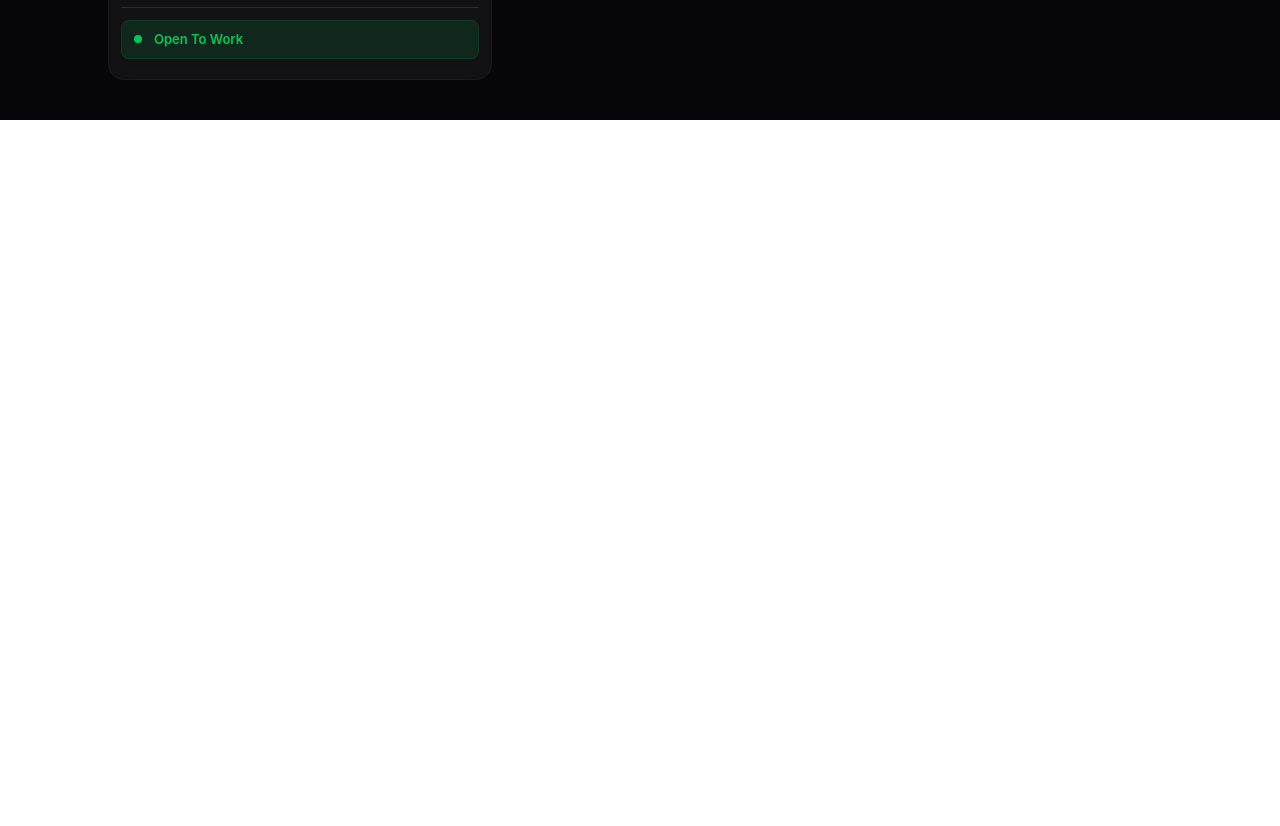
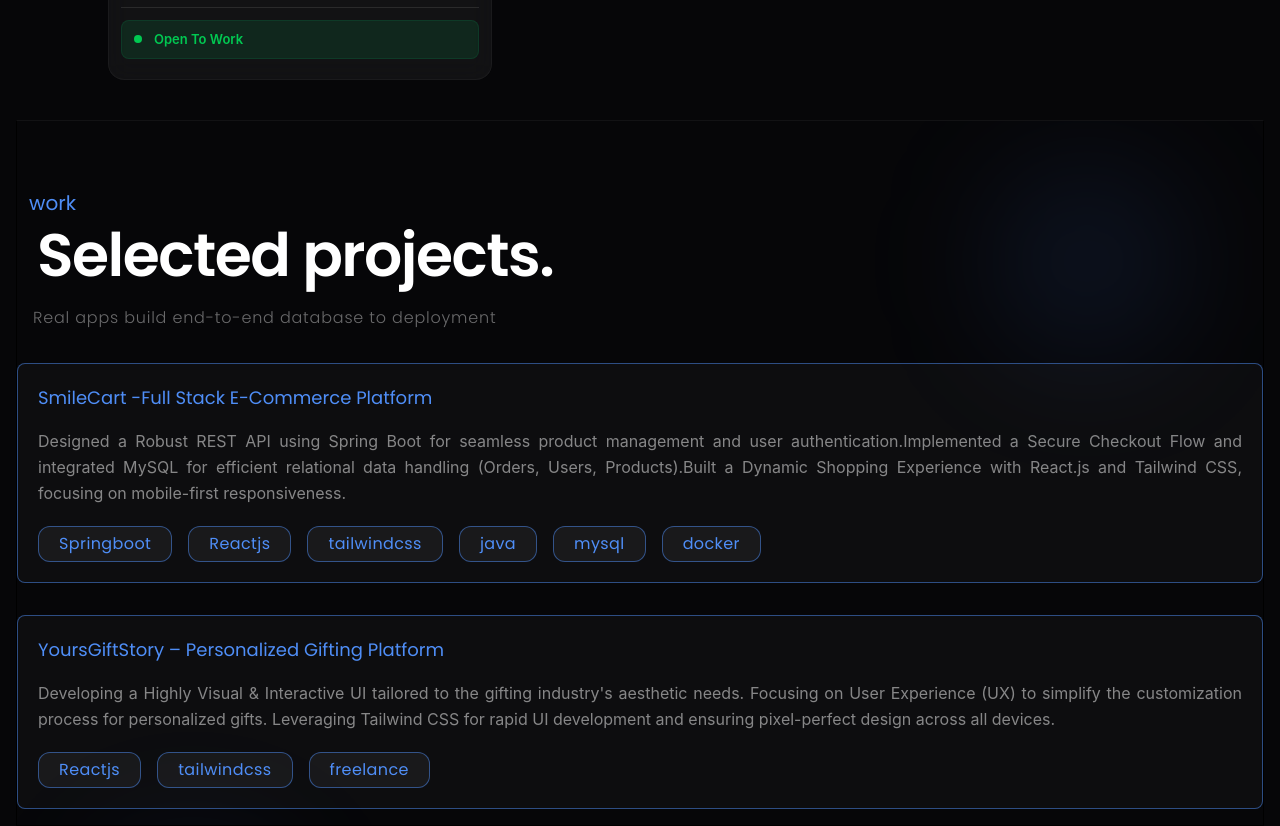
Before and after one commit to Yashwanthkumar-dev/yashwanth-portfolio, a React (Vite) app in the folder my-portfolio/: page / in a window 1280 px wide. Shown: the part 1822-2648 px from the top of the page. Before the commit the page ends 1942 px from the top, so only its background shows below. Built offline with nearby package versions, Linux system fonts and the light colour scheme.

Commit message:
completed my projectsection

```diff
--- a/my-portfolio/src/App.jsx
+++ b/my-portfolio/src/App.jsx
@@ -154,22 +154,22 @@ function App() {
             <div className="mt-20">
               <p className="font-poppins text-white/40 xl:text-xl xl:leading-relaxed text-justify mx-4">
                 <span className="text-white/80">
-                  Java Full Stack Developer | Scalable Systems & Seamless
-                  UIs.
-                </span> I build high-performance products with a focus on clean
+                  Java Full Stack Developer | Scalable Systems & Seamless UIs.
+                </span>{" "}
+                I build high-performance products with a focus on clean
                 architecture and user-centric design.
-                <br/>
                 <br />
-                 <span  className="text-accent">Based in Tamil Nadu,</span> I’m
+                <br />
+                <span className="text-accent">Based in Tamil Nadu,</span> I’m
                 passionate about the full development lifecycle—from solid
                 database design to responsive frontends.
                 <br />
-                <br />
-                I believe in code that
-                is as readable as it is functional, <span className="text-white/80">built to grow as your
-                business does.</span>
+                <br />I believe in code that is as readable as it is functional,{" "}
+                <span className="text-white/80">
+                  built to grow as your business does.
+                </span>
               </p>
-              <ul className="text-white font-poppins mt-4 capitalize flex items-center gap-x-12 flex-wrap  overflow-hidden mx-4 space-y-3">
+              <ul className="text-white font-poppins mt-10 capitalize flex items-center gap-x-12 flex-wrap  overflow-hidden mx-4 space-y-3">
                 <li className="bg-white/5 px-5 py-2 rounded-xl text-white/20 border border-white/10 text-[13px] transition duration-700 hover:text-accent hover:border-accent cursor-pointer">
                   clean code
                 </li>
@@ -182,7 +182,7 @@ function App() {
                 <li className="bg-white/5 px-5 py-2 rounded-xl text-white/20 border border-white/10 text-[13px] transition duration-700 hover:text-accent hover:border-accent cursor-pointer">
                   fast learner
                 </li>
-                <li className="bg-white/5 px-5 py-2 rounded-xl text-white/20 border border-white/10 text-[13px] transition duration-700 hover:text-accent hover:border-accent cursor-pointer">
+                <li className="bg-white/5 px-5 py-2 rounded-xl text-white/20 border border-white/10 text-[13px] transition duration-700 hover:text-accent hover:border-accent cursor-pointer pointer-events-none">
                   open source
                 </li>
               </ul>
@@ -191,6 +191,101 @@ function App() {
         </section>
 
         {/* About me sectios ends */}
+
+        {/* project section starts */}
+
+        <div className="border border-t-white/5 relative overflow-hidden py-4 mx-4">
+          <div className="absolute bg-accent/10 w-50 h-50 top-10 right-19 rounded-full blur-3xl pointer-events-none" />
+          <div className="absolute bg-accent/10 w-50 h-50 top-180 left-19 rounded-full blur-3xl pointer-events-none" />
+
+          <div className="mt-13">
+            <h3 className=" text-accent font-poppins ml-3 xl:text-xl">work</h3>
+          </div>
+          <div>
+            <h1 className="text-white font-poppins ml-5 mt-2 text-4xl font-semibold tracking-tight xl:text-6xl">
+              Selected projects.
+            </h1>
+          </div>
+
+          <div className="mt-5">
+            <p className="text-white/40 font-poppins tracking-wider leading-relaxed font-light pl-4">
+              Real apps build end-to-end database to deployment
+            </p>
+          </div>
+
+          <div className="border border-accent/50 rounded-lg p-5 leading-relaxed mt-8 bg-white/3">
+            <div>
+              <h1 className="font-poppins text-accent text-lg">
+                SmileCart -Full Stack E-Commerce Platform
+              </h1>
+              <i></i>
+            </div>
+
+            <div>
+              <p className="text-white/50 text-justify leading-relaxed mt-4 text-md">
+                Designed a Robust REST API using Spring Boot for seamless
+                product management and user authentication.Implemented a Secure
+                Checkout Flow and integrated MySQL for efficient relational data
+                handling {"(Orders, Users, Products)."}
+                Built a Dynamic Shopping Experience with React.js and Tailwind
+                CSS, focusing on mobile-first responsiveness.
+              </p>
+            </div>
+
+            <ul className="text-white flex flex-wrap font-poppins items-center gap-4 mt-5">
+              <li className="border border-accent/50 backdrop-md bg-white/5  px-5 py-1 rounded-xl text-accent tracking-wide">
+                Springboot
+              </li>
+              <li className="border border-accent/50 backdrop-md bg-white/5  px-5 py-1 rounded-xl text-accent tracking-wide">
+                Reactjs
+              </li>
+              <li className="border border-accent/50 backdrop-md bg-white/5  px-5 py-1 rounded-xl text-accent tracking-wide">
+                tailwindcss
+              </li>
+              <li className="border border-accent/50 backdrop-md bg-white/5  px-5 py-1 rounded-xl text-accent tracking-wide">
+                java
+              </li>
+              <li className="border border-accent/50 backdrop-md bg-white/5  px-5 py-1 rounded-xl text-accent tracking-wide">
+                mysql
+              </li>
+              <li className="border border-accent/50 backdrop-md bg-white/5  px-5 py-1 rounded-xl text-accent tracking-wide">
+                docker
+              </li>
+            </ul>
+          </div>
+
+          <div className="border border-accent/50 rounded-lg p-5 leading-relaxed mt-8 bg-white/3">
+            <div>
+              <h1 className="font-poppins text-accent text-lg">
+                YoursGiftStory – Personalized Gifting Platform
+              </h1>
+              <i></i>
+            </div>
+
+            <div>
+              <p className="text-white/50 text-justify leading-relaxed mt-4 text-md">
+                Developing a Highly Visual & Interactive UI tailored to the
+                gifting industry's aesthetic needs. Focusing on User Experience
+                {" (UX)"} to simplify the customization process for personalized
+                gifts. Leveraging Tailwind CSS for rapid UI development and
+                ensuring pixel-perfect design across all devices.
+              </p>
+            </div>
+
+            <ul className="text-white flex flex-wrap font-poppins items-center gap-4 mt-5">
+              <li className="border border-accent/50 backdrop-md bg-white/5  px-5 py-1 rounded-xl text-accent tracking-wide">
+                Reactjs
+              </li>
+              <li className="border border-accent/50 backdrop-md bg-white/5  px-5 py-1 rounded-xl text-accent tracking-wide">
+                tailwindcss
+              </li>
+              <li className="border border-accent/50 backdrop-md bg-white/5  px-5 py-1 rounded-xl text-accent tracking-wide">
+                freelance
+              </li>
+            </ul>
+          </div>
+        </div>
+        {/* project section ends */}
       </div>
     </>
   );
```
